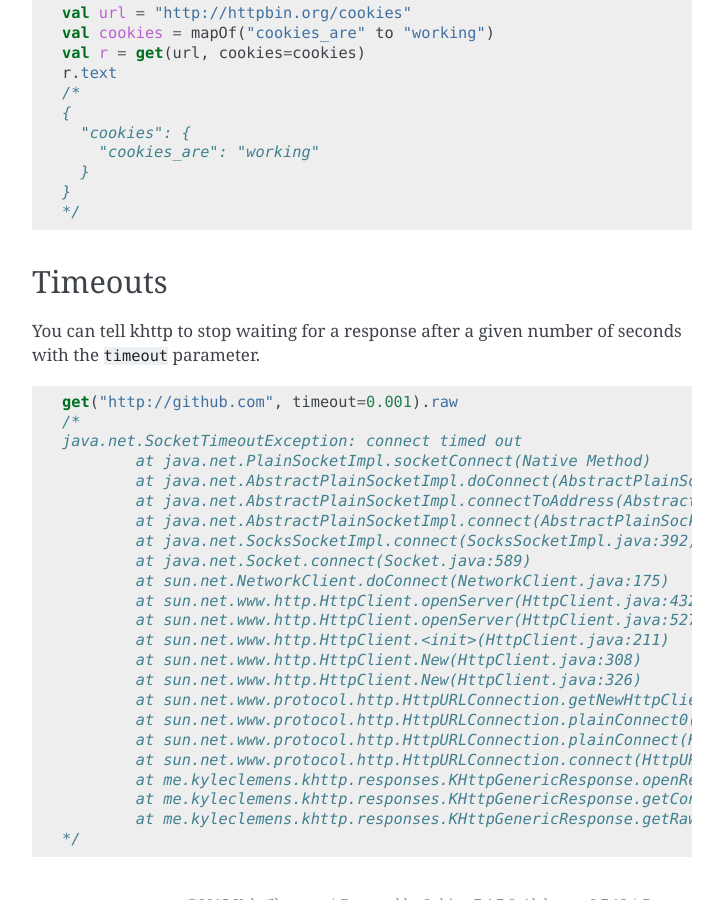
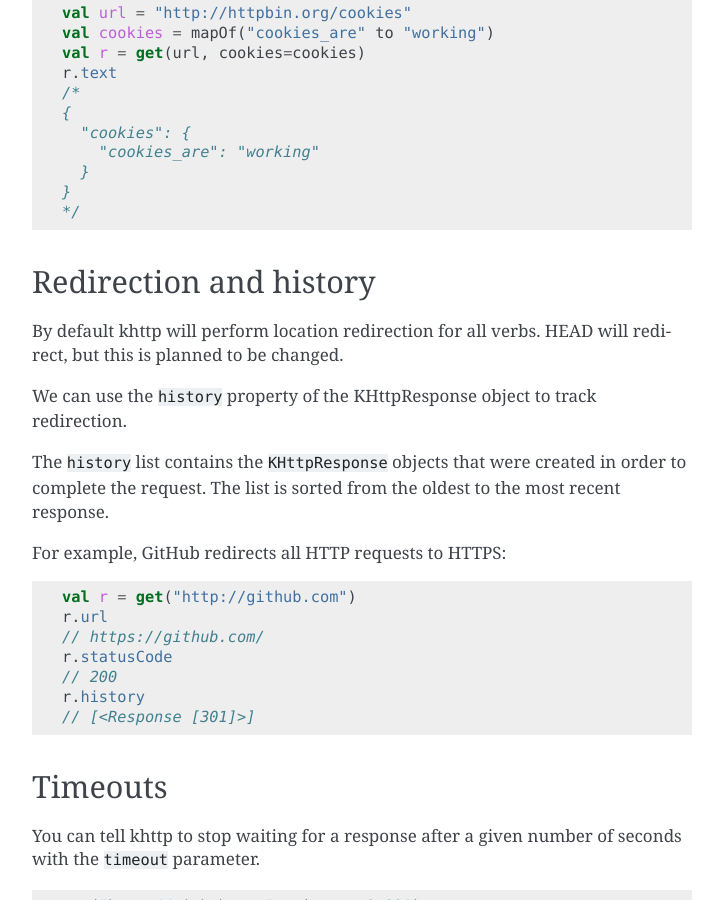
Before and after one commit to Karn/khttp-android, a Sphinx documentation site: the page built from docs/source/user/quickstart.rst, in a window 1280 px wide and 900 px high, scrolled down 5605 px. Shown: the whole window, without its empty margins (388-1111 px from the left). Built offline with Sphinx 7.4.7, drawn with Linux system fonts in a browser that asks for light colours; some of the changed text lies outside the part shown.

Commit message:
Added: history docs

```diff
--- a/docs/source/user/quickstart.rst
+++ b/docs/source/user/quickstart.rst
@@ -287,6 +287,28 @@ To send your own cookies to the server, you can use the ``cookies`` parameter:
     }
     */
 
+Redirection and history
+-----------------------
+
+By default khttp will perform location redirection for all verbs. HEAD will redirect, but this is planned to be changed.
+
+We can use the ``history`` property of the KHttpResponse object to track redirection.
+
+The ``history`` list contains the ``KHttpResponse`` objects that were created in order to complete the request. The list
+is sorted from the oldest to the most recent response.
+
+For example, GitHub redirects all HTTP requests to HTTPS:
+
+::
+
+    val r = get("http://github.com")
+    r.url
+    // https://github.com/
+    r.statusCode
+    // 200
+    r.history
+    // [<Response [301]>]
+
 Timeouts
 --------
 
```
Also changed, not shown: docs/source/user/differences.rst (+0 -11 lines).
